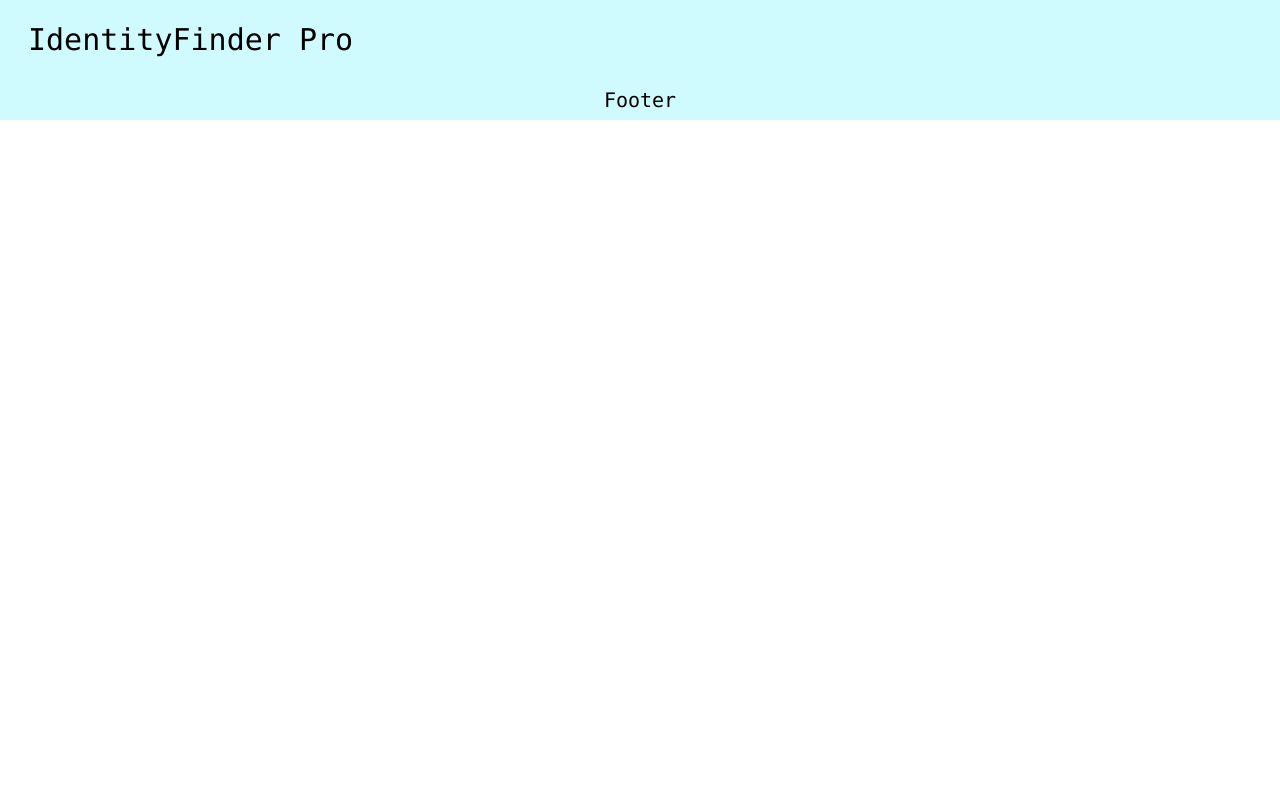
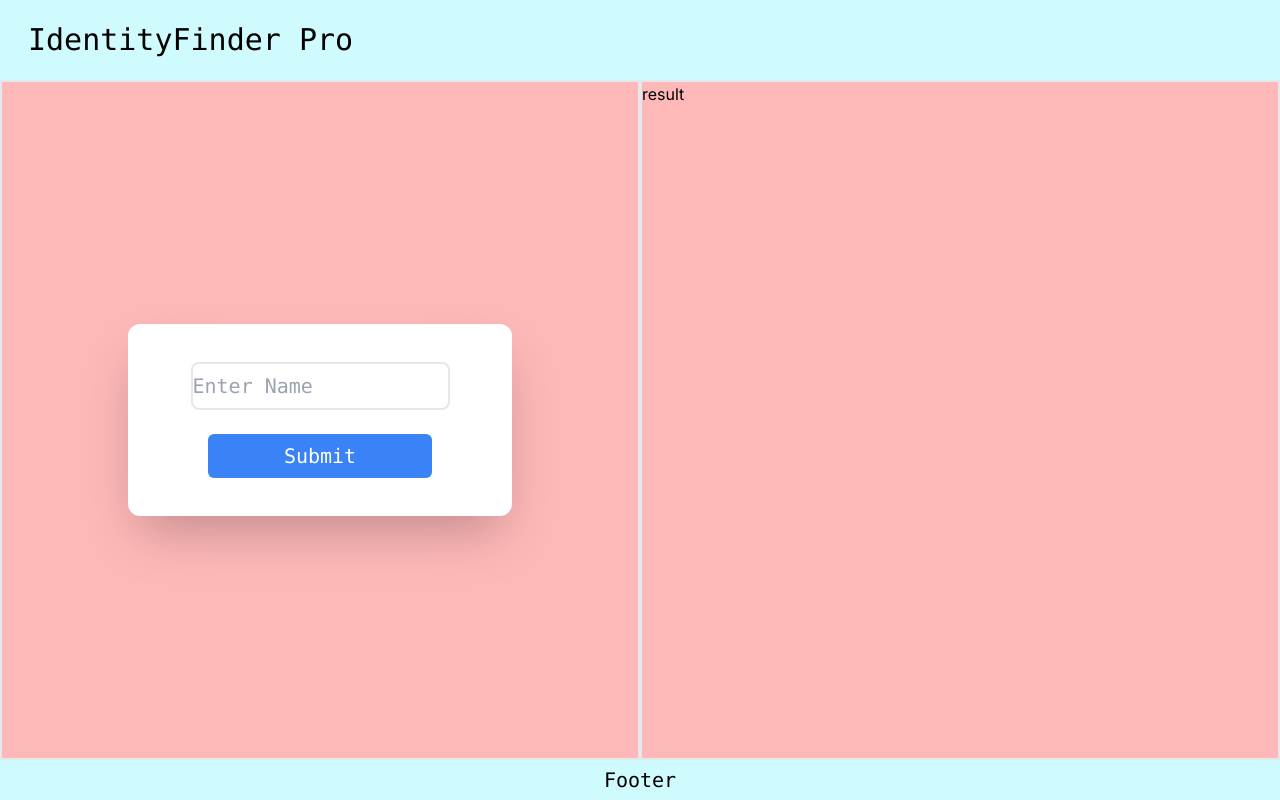
Before and after one commit to rishabh-in/Identity-Finder, a Next.js app: page / in a window 1280 px wide. Built offline with nearby package versions, Linux system fonts and the light colour scheme.

Commit message:
body form implementation

```diff
--- a/src/app/components/Body.js
+++ b/src/app/components/Body.js
@@ -2,8 +2,16 @@ import React from 'react'
 
 const Body = () => {
   return (
-    <div>
-
+    <div className='flex w-full h-[calc(100vh-120px)] bg-[#ffb8b8]'>
+      <div className='flex justify-center items-center w-1/2 h-full border-2'>
+        <div className='flex flex-col p-5 h-48 w-96 rounded-xl bg-white shadow-2xl justify-center items-center'>
+          <input className='outline-none h-12 text-xl border-2 rounded-lg font-mono' type='text' placeholder='Enter Name'/>
+          <button className='h-11 w-56 text-xl bg-blue-500 text-white font-mono mt-6 rounded-md hover:bg-opacity-80 transition-all ease-in-out duration-100'>Submit</button>
+        </div>
+      </div>
+      <div  className='w-1/2 h-full border-2'>
+        result
+      </div>
     </div>
   )
 }
```
